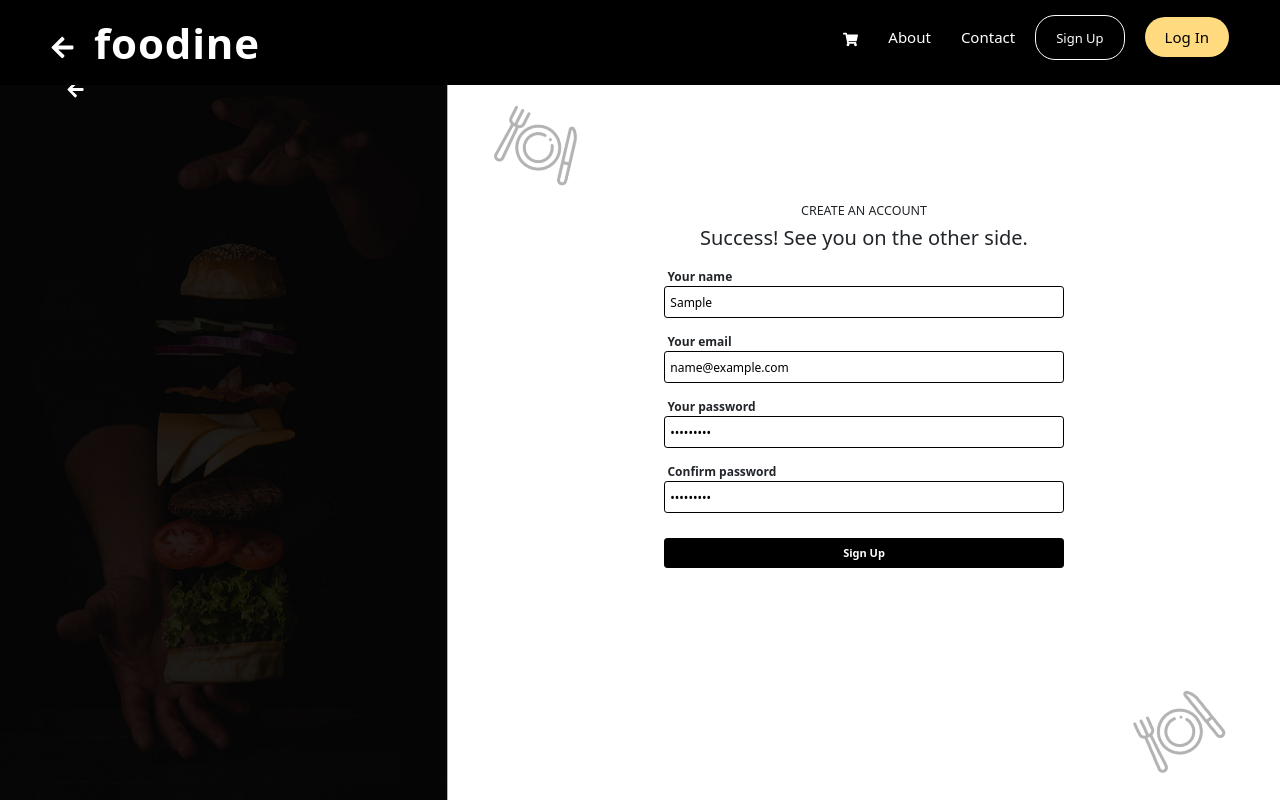
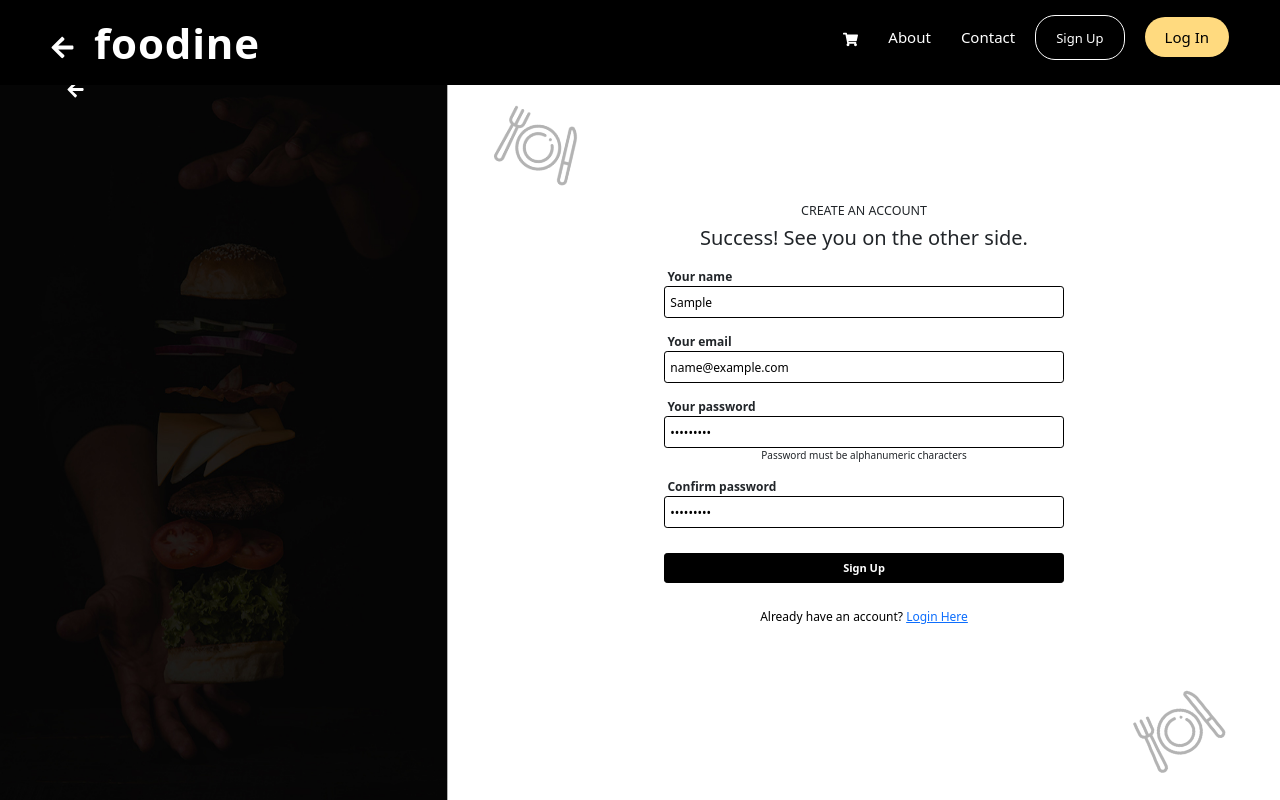
Before and after one commit to adepeju4/Group-Four, a React (Create React App) app: page /signup in a window 1280 px wide. Both pictures are taken after typing "Sample", "name@example.com", "Sample123", "Sample123" into the empty fields and a click on the button "Sign Up". Shown: the top 800 px of the page. Built offline with nearby package versions, Linux system fonts and the light colour scheme; no server answers.

Commit message:
password validation, rerouting in progress..

```diff
--- a/src/SignUp.js
+++ b/src/SignUp.js
@@ -1,14 +1,16 @@
 import style from "./stylesheets/signup.module.css";
 import React, { useState } from "react";
 import { Link } from "react-router-dom";
-import { register } from './redux/action/signupAction.js'
-import { useDispatch } from 'react-redux'
+import { register } from './redux/action/signupAction';
+import { useDispatch } from 'react-redux';
+import { useHistory } from 'react-router-dom';
 
 
 const SignUp = () => {
 
 
   const dispatch = useDispatch();
+  const history = useHistory();
 
   const [values, setValues] = useState({
     name: "",
@@ -30,7 +32,7 @@ const SignUp = () => {
   };
 
   const handlePasswordInputChange = (event) => {
-    setValues({ ...values, password: event.target.value });
+      setValues({ ...values, password: event.target.value });
   };
 
   const handleConfirmPasswordInputChange = (event) => {
@@ -43,13 +45,15 @@ const SignUp = () => {
       values.name &&
       values.email &&
       values.password &&
-      values.confirmPassword
+      values.confirmPassword &&
+      values.confirmPassword === values.password &&
+      values.password.length > 6
     ) {
       SetValid(true);
     }
     setSubmitted(true);
 
-    dispatch(register(name, email, password, confirmPassword))
+    dispatch(register(name, email, password, confirmPassword, history))
   }
 
 
@@ -122,6 +126,9 @@ const SignUp = () => {
                   {submitted && !values.password ? (
                     <span>Please enter a password</span>
                   ) : null}
+                  {submitted && (values.password.length < 7) ? (
+                    <span> Password should not be less than 7 characters</span>
+                  ) : null}
                 </label>
                 <input
                   autoComplete="off"
@@ -133,6 +140,9 @@ const SignUp = () => {
                   placeholder="password"
                   className={style.inputPassword}
                 />
+                {submitted && (values.password) ? (
+                  <span> Password must be alphanumeric characters</span>
+                ) : null}
               </div>
               <div className={style.section3}>
                 <label className={style.confirmPassword}>
@@ -140,6 +150,9 @@ const SignUp = () => {
                   <br />{" "}
                   {submitted && !values.confirmPassword ? (
                     <span>Please confirm your password</span>
+                  ) : null}
+                  {submitted && values.confirmPassword !== values.password ? (
+                    <span> Password not a match</span>
                   ) : null}
                 </label>
                 <input
@@ -158,6 +171,7 @@ const SignUp = () => {
                   Sign Up
                 </button>
               </div>
+              <span className={style.loginrdr}>Already have an account? <Link to="/login">Login Here</Link></span>
             </form>
           </div>
         </div>
--- a/src/redux/action/signupAction.js
+++ b/src/redux/action/signupAction.js
@@ -3,13 +3,14 @@ import baseUrl from "../../utils/BaseUrl";
 import { types } from "../type/type";
 
 
-export const register = (name, email, password, confirmPassword) => async (dispatch) => {
+export const register = (name, email, password, confirmPassword, history) => async (dispatch) => {
     dispatch({type: types.REGISTER_REQUEST});
     try {
         const {data} = await Axios.post(`${baseUrl}/api/register`, {
             name, email, password, confirmPassword
             });
-          dispatch({type: types.REGISTER_SUCCESS, payload: data})
+          dispatch({type: types.REGISTER_SUCCESS, payload: data});
+          history.push("/login");
           localStorage.setItem('userToken', JSON.stringify(data));
     } catch (error) {
         dispatch({
@@ -17,5 +18,4 @@ export const register = (name, email, password, confirmPassword) => async (dispa
             payload: error.message
         });
     }
-
   };
--- a/src/stylesheets/signup.module.css
+++ b/src/stylesheets/signup.module.css
@@ -233,6 +233,11 @@
 .btn2 {
   font-size: 0.813rem;
   font-weight: 600;
+}
+
+.loginrdr {
+  color: #000;
+  font-size: 1.2rem;
 }
 
 .restaurant {
```
